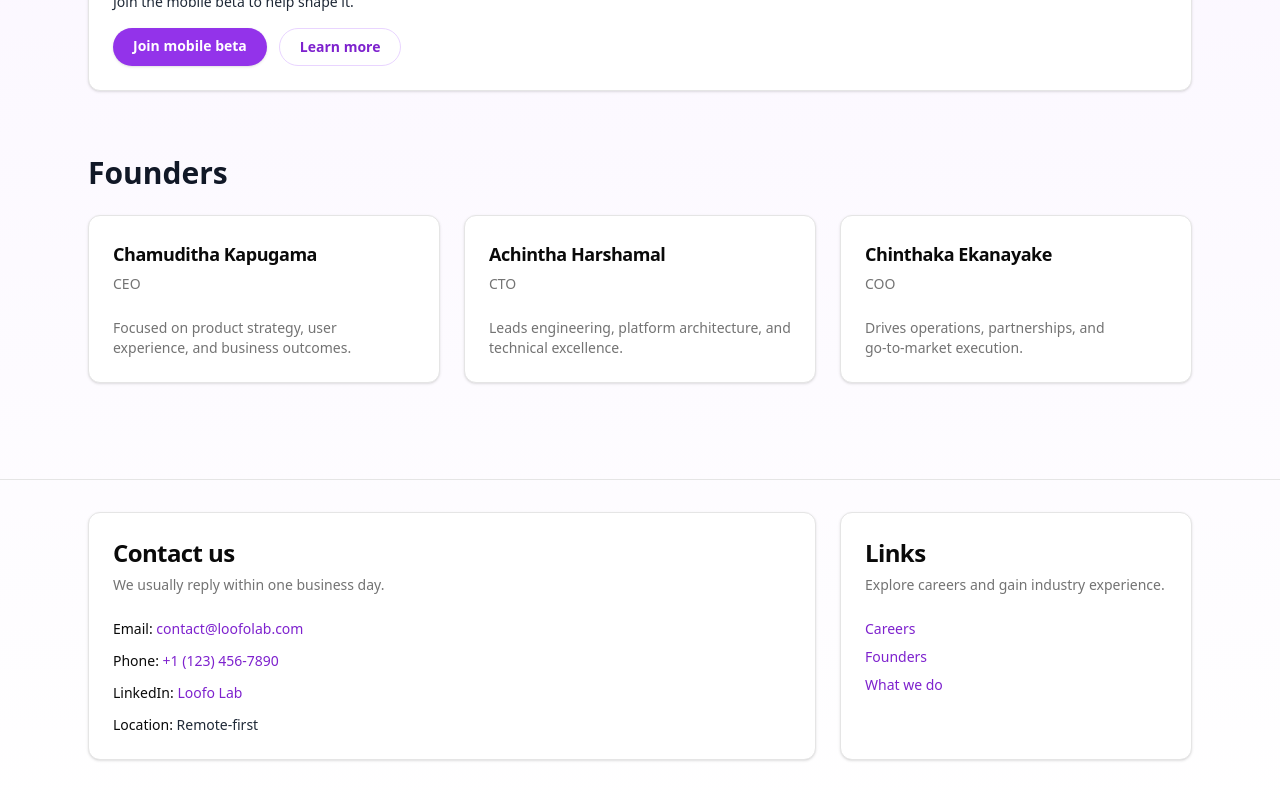
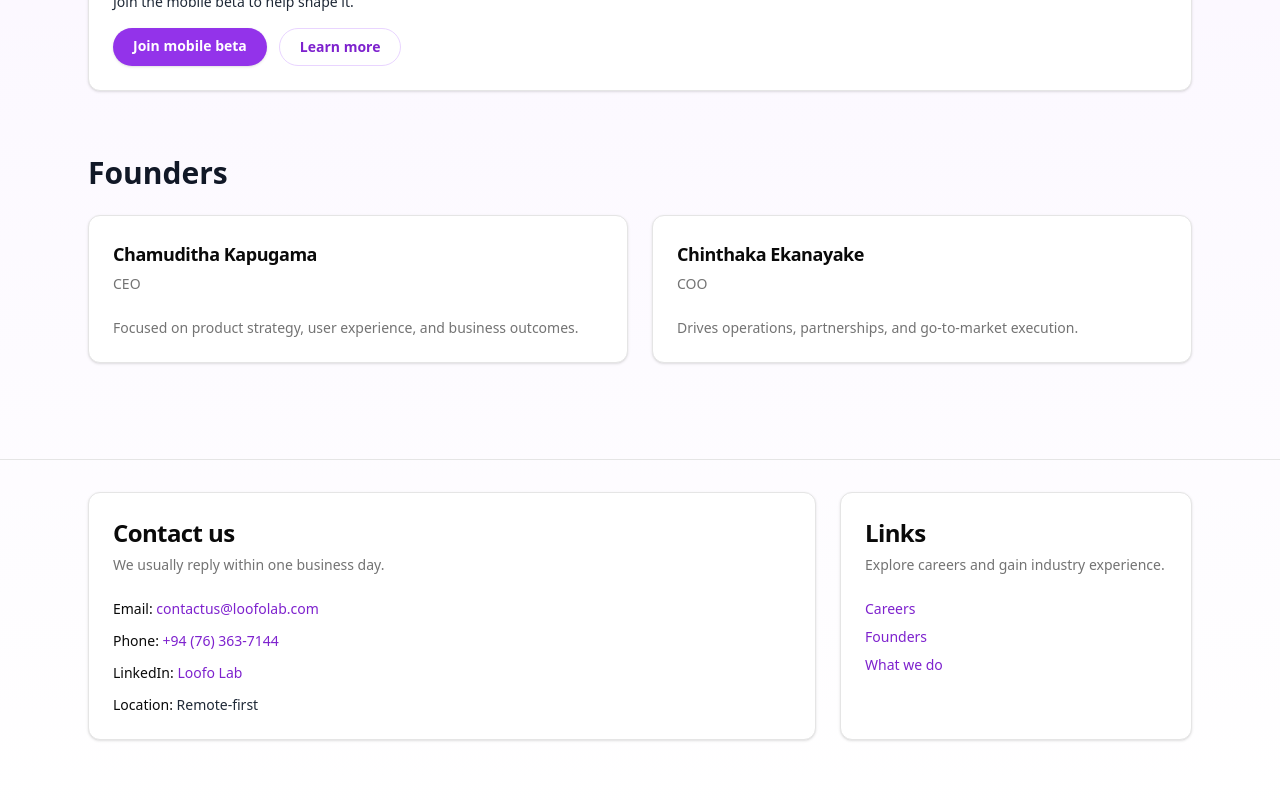
Before and after one commit to AchinthaHarshamal/loofo-web, a Next.js app in the folder loofo-web/: page / in a window 1280 px wide. Shown: the part 1529-2329 px from the top of the page. Built offline with nearby package versions, Linux system fonts and the light colour scheme.

Commit message:
change contatct detatils

```diff
--- a/loofo-web/app/careers/page.tsx
+++ b/loofo-web/app/careers/page.tsx
@@ -55,7 +55,7 @@ export default function CareersPage() {
 
             <div className="mt-6">
               <a
-                href="mailto:careers@loofolab.com?subject=Software%20Engineering%20Internship%20Application"
+                href="mailto:careers@loofolabs.com?subject=Software%20Engineering%20Internship%20Application"
                 className="inline-block px-6 py-3 rounded-full bg-purple-600 text-white font-semibold shadow hover:bg-purple-700 transition"
               >
                 Apply now
@@ -74,7 +74,7 @@ export default function CareersPage() {
           <Separator />
           <CardContent className="pt-4 text-sm">
             <p>
-              Send your resume or profile links to <a className="text-purple-700 underline" href="mailto:careers@loofolab.com">careers@loofolab.com</a> with &quot;Software Engineering Internship&quot; in the subject.
+              Send your resume or profile links to <a className="text-purple-700 underline" href="mailto:careers@loofolabs.com">careers@loofolabs.com</a> with &quot;Software Engineering Internship&quot; in the subject.
             </p>
           </CardContent>
         </Card>
--- a/loofo-web/app/page.tsx
+++ b/loofo-web/app/page.tsx
@@ -143,7 +143,7 @@ export default function Home() {
       }
       <section className="mx-auto max-w-6xl px-6 pb-12 md:pb-16" id="owners">
         <h2 className="text-2xl md:text-3xl font-bold text-gray-900 mb-6">Founders</h2>
-        <div className="grid grid-cols-1 md:grid-cols-3 gap-6">
+        <div className="grid grid-cols-1 md:grid-cols-2 gap-6">
           <Card>
             <CardHeader>
               <CardTitle className="text-lg">Chamuditha Kapugama</CardTitle>
@@ -151,15 +151,6 @@ export default function Home() {
             </CardHeader>
             <CardContent className="text-sm text-muted-foreground">
               Focused on product strategy, user experience, and business outcomes.
-            </CardContent>
-          </Card>
-          <Card>
-            <CardHeader>
-              <CardTitle className="text-lg">Achintha Harshamal</CardTitle>
-              <CardDescription>CTO</CardDescription>
-            </CardHeader>
-            <CardContent className="text-sm text-muted-foreground">
-              Leads engineering, platform architecture, and technical excellence.
             </CardContent>
           </Card>
           <Card>
@@ -185,9 +176,9 @@ export default function Home() {
               <CardDescription>We usually reply within one business day.</CardDescription>
             </CardHeader>
             <CardContent className="space-y-3 text-sm text-gray-800">
-              <p><span className="font-medium text-foreground">Email:</span> <a className="text-purple-700 hover:underline" href="mailto:contact@loofolab.com">contact@loofolab.com</a></p>
-              <p><span className="font-medium text-foreground">Phone:</span> <a className="text-purple-700 hover:underline" href="tel:+11234567890">+1 (123) 456‑7890</a></p>
-              <p><span className="font-medium text-foreground">LinkedIn:</span> <a className="text-purple-700 hover:underline" href="https://www.linkedin.com/company/loofolab" target="_blank" rel="noopener noreferrer">Loofo Lab</a></p>
+              <p><span className="font-medium text-foreground">Email:</span> <a className="text-purple-700 hover:underline" href="mailto:contact@loofolabs.com">contactus@loofolab.com</a></p>
+              <p><span className="font-medium text-foreground">Phone:</span> <a className="text-purple-700 hover:underline" href="tel:+94763637144">+94 (76) 363-7144</a></p>
+              <p><span className="font-medium text-foreground">LinkedIn:</span> <a className="text-purple-700 hover:underline" href="https://www.linkedin.com/company/loofo-labs/?viewAsMember=true" target="_blank" rel="noopener noreferrer">Loofo Lab</a></p>
               <p><span className="font-medium text-foreground">Location:</span> Remote‑first</p>
             </CardContent>
           </Card>
```
